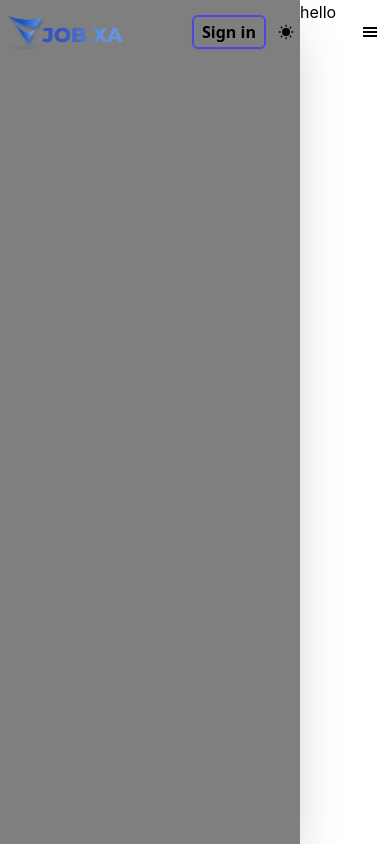
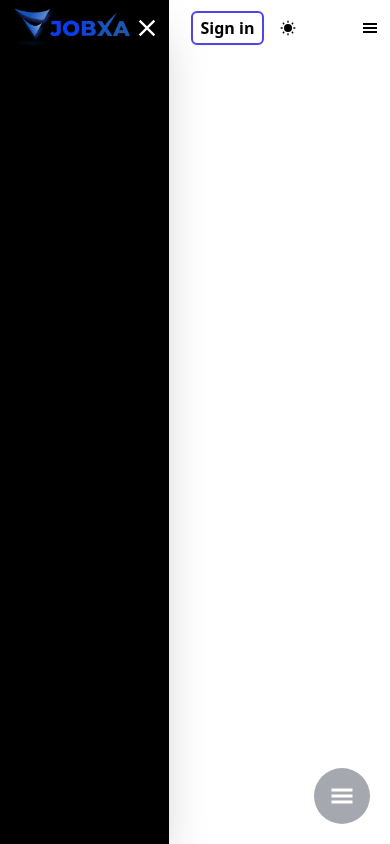
Before and after one commit to sachin-sapkota/online-job-portal, a Next.js app: page /employee/Dashboard in a window 390 px wide. Built offline with nearby package versions, Linux system fonts and the light colour scheme.

Commit message:
employee dash

```diff
--- a/components/LandingPage.js
+++ b/components/LandingPage.js
@@ -15,12 +15,12 @@ import { ChevronUpIcon } from '@heroicons/react/solid';
 
 const LandingPage = () => {
   return (
-    <div className="dark:bg-gray-900 pt-10">
+    <div className="dark:bg-gray-900 bg-background pt-10">
       <div className=" grid grid-cols-1 sm:grid-cols-1 md:grid-cols-2  pt-20 w-full ">
         <div className="relative flex flex-col   mt-6">
-          <div className=" absolute inset-x-0 mx-auto mix-blend-multiply dark:mix-blend-soft-light    filter blur-xl  opacity-60 animate-blurry top-0  -left-[100px]   w-40   md:w-72   h-40   md:h-72 bg-purple-300 rounded-full "></div>
-          <div className="absolute inset-x-0 mx-auto mix-blend-multiply dark:mix-blend-soft-light  filter blur-xl opacity-60 animate-blurry top-0    left-[100px] w-40   md:w-72   h-40   md:h-72 bg-yellow-300 rounded-full"></div>
-          <div className="absolute inset-x-0 mx-auto mix-blend-multiply dark:mix-blend-soft-light filter  opacity-60 blur-xl animate-blurry top-0 mt-9     w-40   md:w-72   h-40   md:h-72 bg-pink-300 rounded-full"></div>
+          <div className=" absolute inset-x-0 mx-auto mix-blend-multiply dark:mix-blend-soft-light    filter blur-xl  opacity-50 animate-blurry top-0  -left-[100px]   w-40   md:w-72   h-40   md:h-72 bg-purple-300 rounded-full "></div>
+          <div className="absolute inset-x-0 mx-auto mix-blend-multiply dark:mix-blend-soft-light  filter blur-xl opacity-50 animate-blurry top-0    left-[100px] w-40   md:w-72   h-40   md:h-72 bg-yellow-300 rounded-full"></div>
+          <div className="absolute inset-x-0 mx-auto mix-blend-multiply dark:mix-blend-soft-light filter  opacity-50 blur-xl animate-blurry top-0 mt-9     w-40   md:w-72   h-40   md:h-72 bg-pink-300 rounded-full"></div>
 
           <div className="flex flex-col relative items-center justify-center">
             <div className="font-serif text-red-700">
@@ -74,7 +74,7 @@ const LandingPage = () => {
           suitable job from various companies.
         </div>
         <div className="flex gap-16  md:gap-10 lg:gap-16 md:flex-row flex-col justify-center text-center  md:items-start mt-2  ">
-          <div className="mt-0 mx-auto md:mt-[100px] min-w-[200px] min-h-[180px] w-[280px] h-[190px]  md:w-[350px] md:h-[200px] bg-black/20 shadow-primary/60  drop-shadow-md shadow-2xl   p-4 rounded-xl flex flex-col items-center justify-center ">
+          <div className="mt-0 mx-auto md:mt-[100px] min-w-[200px] min-h-[180px] w-[280px] h-[190px]  md:w-[350px] md:h-[200px] bg-white dark:bg-white/10 shadow-primary/20  drop-shadow-md shadow-xl   p-4 rounded-xl flex flex-col items-center justify-center ">
             <div>
               <FaRegHandshake className="rounded-full overflow-hidden text-primary text-[5.5rem] dark:text-indigo-400 " />
             </div>
@@ -86,7 +86,7 @@ const LandingPage = () => {
             </span>
           </div>
 
-          <div className="mt-0 mx-auto md:mt-[10px] min-w-[200px] min-h-[180px] w-[280px] h-[190px]  md:w-[350px] md:h-[200px] bg-black/20 shadow-primary/60  drop-shadow-md shadow-2xl   p-4 rounded-xl flex flex-col items-center justify-center ">
+          <div className="mt-0 mx-auto md:mt-[10px] min-w-[200px] min-h-[180px] w-[280px] h-[190px]  md:w-[350px] md:h-[200px] bg-white dark:bg-white/10 shadow-primary/20  drop-shadow-md shadow-xl   p-4 rounded-xl flex flex-col items-center justify-center ">
             <div className="">
               <FaSuitcase className=" rounded-full overflow-hidden  text-[5rem] text-primary dark:text-indigo-400  " />
             </div>
@@ -96,7 +96,7 @@ const LandingPage = () => {
             </span>
           </div>
 
-          <div className="mt-0 mx-auto md:mt-[100px] min-w-[200px] min-h-[180px] w-[280px] h-[190px]  md:w-[350px] md:h-[200px] bg-black/20 shadow-primary/60  drop-shadow-md shadow-2xl   p-4 rounded-xl flex flex-col items-center justify-center ">
+          <div className="mt-0 mx-auto md:mt-[100px] min-w-[200px] min-h-[180px] w-[280px] h-[190px]  md:w-[350px] md:h-[200px] bg-white dark:bg-white/10 shadow-primary/20  drop-shadow-md shadow-xl   p-4 rounded-xl flex flex-col items-center justify-center ">
             <div>
               <MdSupportAgent className="rounded-full overflow-hidden text-primary text-[5rem] dark:text-indigo-400  " />
             </div>
--- a/components/Navbar.js
+++ b/components/Navbar.js
@@ -52,15 +52,15 @@ const Navbar = () => {
       className={`${
         Navbar
           ? `  justify-between sm:justify-between md:justify-center transition duration-300 bg-black bg-opacity-80 backdrop-blur-sm ease-in flex h-12  w-full shadow-lg fixed text-white dark:bg-black/40 z-[100]`
-          : 'flex justify-between sm:justify-between md:justify-center bg-transparent absolute  h-12  w-full mt-2 pr-2 z-[100] '
+          : 'flex justify-between sm:justify-between md:justify-center bg-transparent absolute  h-12  w-full mt-1 pr-2  '
       } select-none  `}
     >
       <div className="min-w-[89px] pl-2 cursor-pointer object-contain flex items-center ">
         <Image
           className="object-contain"
           src={require('../images/logo3.png')}
-          width={120}
-          height={33}
+          width={125}
+          height={40}
           alt={'logo'}
         />
       </div>
@@ -150,10 +150,9 @@ const Navbar = () => {
           </a>
         </div>
         <button
-          className="md:order-first transition ease-in-out duration-500"
+          className=" rounded-full  p-1 md:order-first transition ease-in-out duration-500"
           onClick={() => setTheme(theme === 'light' ? 'dark' : 'light')}
         >
-          {' '}
           {theme === 'light' ? <MdDarkMode /> : <RiSunFill />}
         </button>
       </div>
--- a/components/employee/DashLayout.js
+++ b/components/employee/DashLayout.js
@@ -1,12 +1,58 @@
+import { Transition } from '@headlessui/react';
 import { useState, useEffect } from 'react';
+import Image from 'next/image';
+import { MdOutlineClose } from 'react-icons/md';
+import { HiOutlineMenuAlt1 } from 'react-icons/hi';
+import { GiHamburgerMenu } from 'react-icons/gi';
+const DashLayout = ({ children, props }) => {
+  const [lock, setlock] = useState(false);
+  const [isshow, setisshow] = useState(false);
 
-const DashLayout = ({ children }) => {
-  const [lock, setlock] = useState(false);
   return (
-    <div className="flex  ">
-      <div className="bg-black/50 flex-none relative shadow-2xl w-[300px] h-[100vh]"></div>
-      <div className="relative"> {children}</div>
-      hello
+    // ${lock ? '' : 'absolute'}
+    <div className="flex relative ">
+      <div
+        className={`
+         ${isshow ? 'w-[300px] ' : ''}
+
+        bg-black flex-none flex flex-col shadow-2xl  h-[100vh]  overflow-hidden lg:w-[100px] transition-all duration-300 ease-in-out `}
+      >
+        <div className="min-w-[89px] px-2  object-contain flex items-center py-2 justify-between ">
+          <Image
+            className="object-contain cursor-pointer"
+            src={require('../../images/logo3.png')}
+            width={125}
+            height={40}
+            alt={'logo'}
+          />
+          <div
+            className="hidden xl:flex xl:justify-center xl:items-center text-white  rounded-full ring-1 ring-white dark:ring-white p-1 cursor-pointer"
+            onClick={() => setlock(!lock)}
+          >
+            <HiOutlineMenuAlt1 className="w-6 h-6 " />
+          </div>
+          <div
+            className=" flex items-center justify-between xl:hidden text-white cursor-pointer"
+            onClick={() => setisshow(!isshow)}
+          >
+            <MdOutlineClose className="w-7 h-7 " />
+          </div>
+        </div>
+      </div>
+
+      <div className="pt-[50px] relative">
+        {children}
+        <div
+          onClick={() => setisshow(!isshow)}
+          className={`${
+            false
+              ? 'hidden'
+              : 'fixed bottom-5 right-5 bg-gray-800/40 hover:bg-gray-800/50 rounded-full text-white p-4 cursor-pointer dark:bg-gray-300 dark:text-gray-800 transition-all duration-200 '
+          }`}
+        >
+          <GiHamburgerMenu className=" w-6 h-6 filter backdrop:blur-2xl  " />
+        </div>
+      </div>
     </div>
   );
 };
--- a/tailwind.config.js
+++ b/tailwind.config.js
@@ -72,6 +72,7 @@ module.exports = {
         color3: '#141e30',
         primary: '#00308b',
         footer: '#301934',
+        background: '#F4F5FA',
       },
     },
   },
```
Also changed, not shown: images/logo3.png, images/smalllogo.png (added).
